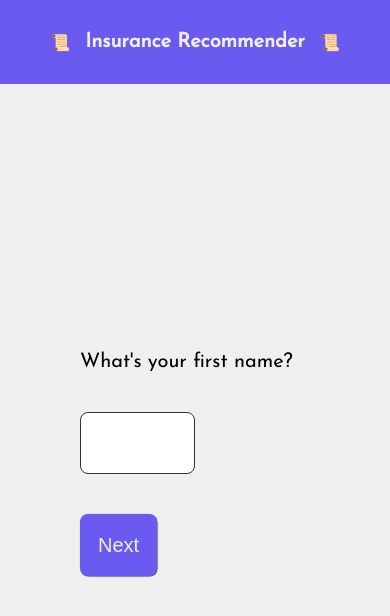
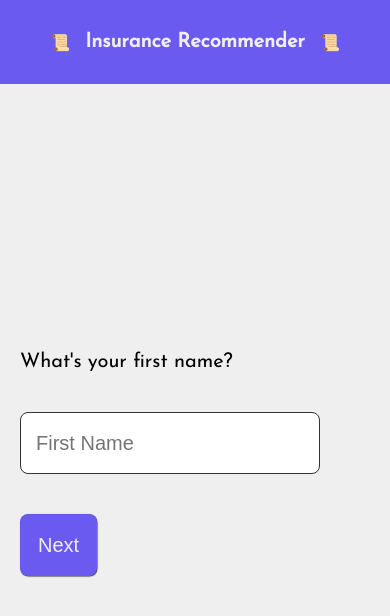
Before and after one commit to abdo/insurance-recommender, a React (Create React App) app: page / in a window 390 px wide. Shown: the top 616 px of the page. Built offline with nearby package versions, Linux system fonts and the light colour scheme.

Commit message:
Build basic questionnaire

```diff
--- a/src/constants/mainQuestions.js
+++ b/src/constants/mainQuestions.js
@@ -43,7 +43,7 @@ const mainQuestions = [
     label: 'Email',
     text: "What's your email?",
     type: 'number',
-    validation: 'email',
+    validations: ['email'],
     required: true,
   },
 ];
--- /dev/null
+++ b/src/helpers/isEmail.js
@@ -0,0 +1,6 @@
+const isEmail = (email) => {
+  const re = /^(([^<>()\[\]\\.,;:\s@"]+(\.[^<>()\[\]\\.,;:\s@"]+)*)|(".+"))@((\[[0-9]{1,3}\.[0-9]{1,3}\.[0-9]{1,3}\.[0-9]{1,3}\])|(([a-zA-Z\-0-9]+\.)+[a-zA-Z]{2,}))$/;
+  return re.test(String(email).toLowerCase());
+};
+
+export default isEmail;
--- a/src/pages/questionnaire/index.js
+++ b/src/pages/questionnaire/index.js
@@ -1,14 +1,69 @@
-import React from 'react';
+import React, { useState } from 'react';
+
+import isEmail from '../../helpers/isEmail';
+import mainQuestions from '../../constants/mainQuestions';
 
 import '../../styles/_global.scss';
 import './styles.scss';
 
 const Questionnaire = () => {
+  const [currentQuestionIndex, setCurrentQuestionIndex] = useState(0);
+  const [answers, setAnswers] = useState(
+    Object.assign(...mainQuestions.map((question) => ({ [question.key]: '' }))),
+  );
+
+  const currentQuestion = mainQuestions[currentQuestionIndex];
+
+  const isValidInput = () => {
+    const { key: currentQuestionKey } = currentQuestion;
+    const enteredValue = answers[currentQuestionKey];
+    const { required, validations = [] } = currentQuestion;
+
+    const noValue = !(enteredValue || enteredValue === 0);
+    if (required && noValue) {
+      return false;
+    }
+
+    if (validations.includes('email')) {
+      return isEmail(enteredValue);
+    }
+
+    return true;
+  };
+
+  const onInputChange = (value) => {
+    const { key: currentQuestionKey } = currentQuestion;
+    setAnswers({ ...answers, [currentQuestionKey]: value });
+  };
+
+  const isLastQuestion = currentQuestionIndex === mainQuestions.length - 1;
+  const actionButtonText = isLastQuestion ? 'Submit' : 'Next';
+  const onNext = () => {
+    setCurrentQuestionIndex(currentQuestionIndex + 1);
+  };
+  const onSubmit = () => {};
+  const onClickActionButton = isLastQuestion ? onSubmit : onNext;
+
+  const { text, label, required, validations } = currentQuestion;
+
   return (
     <div className='pageContainer'>
-      <p className='questionText'>What's your first name?</p>
-      <input className='mainTextInput' />
-      <button className='mainButton'>Next</button>
+      <p className='questionText'>{`${required ? '*' : ''}${text}`}</p>
+      <input
+        className='mainTextInput'
+        placeholder={label}
+        onChange={(e) => onInputChange(e.target.value)}
+      />
+
+      {validations && `Please enter a valid ${label}`}
+
+      <button
+        className='mainButton'
+        onClick={onClickActionButton}
+        disabled={!isValidInput()}
+      >
+        {actionButtonText}
+      </button>
     </div>
   );
 };
--- a/src/styles/_global.scss
+++ b/src/styles/_global.scss
@@ -1,4 +1,10 @@
 @import './vars';
+
+$breakpoints: (
+  phone: 640px,
+  tablet: 768px,
+  desktop: 1024px,
+) !default;
 
 .pageContainer {
   padding: 20px 80px;
@@ -10,9 +16,16 @@
   flex-direction: column;
 }
 
+@media (max-width: $phone-width) {
+  .pageContainer {
+    padding: 20px;
+  }
+}
+
 .mainTextInput {
   height: 62px;
   width: 50%;
+  min-width: 300px;
   padding: 5px 15px;
   margin: 20px 0;
   outline: none;
@@ -33,10 +46,15 @@
   color: $white-color;
   transition: all 0.3s;
   box-shadow: 0.5px 0.5px 1px $gray-color;
-  background-color: $main-color;
+  background-color: $light-gray-color;
+  cursor: not-allowed;
 
-  &:hover {
-    box-shadow: 5px 10px 10px $gray-color;
+  &:not([disabled]) {
+    background-color: $main-color;
+    cursor: default;
+    &:hover {
+      box-shadow: 5px 10px 10px $gray-color;
+    }
   }
 
   &:active {
--- a/src/styles/_vars.scss
+++ b/src/styles/_vars.scss
@@ -1,7 +1,12 @@
 $main-color: #6a5aef;
 $white-color: #efefef;
 $gray-color: #333;
+$light-gray-color: #999;
 
 $header-height: 10vh;
 
 $main-font-size: 20px;
+
+$phone-width: 640px;
+$tablet-width: 768px;
+$desktop-width: 1024px;
```
